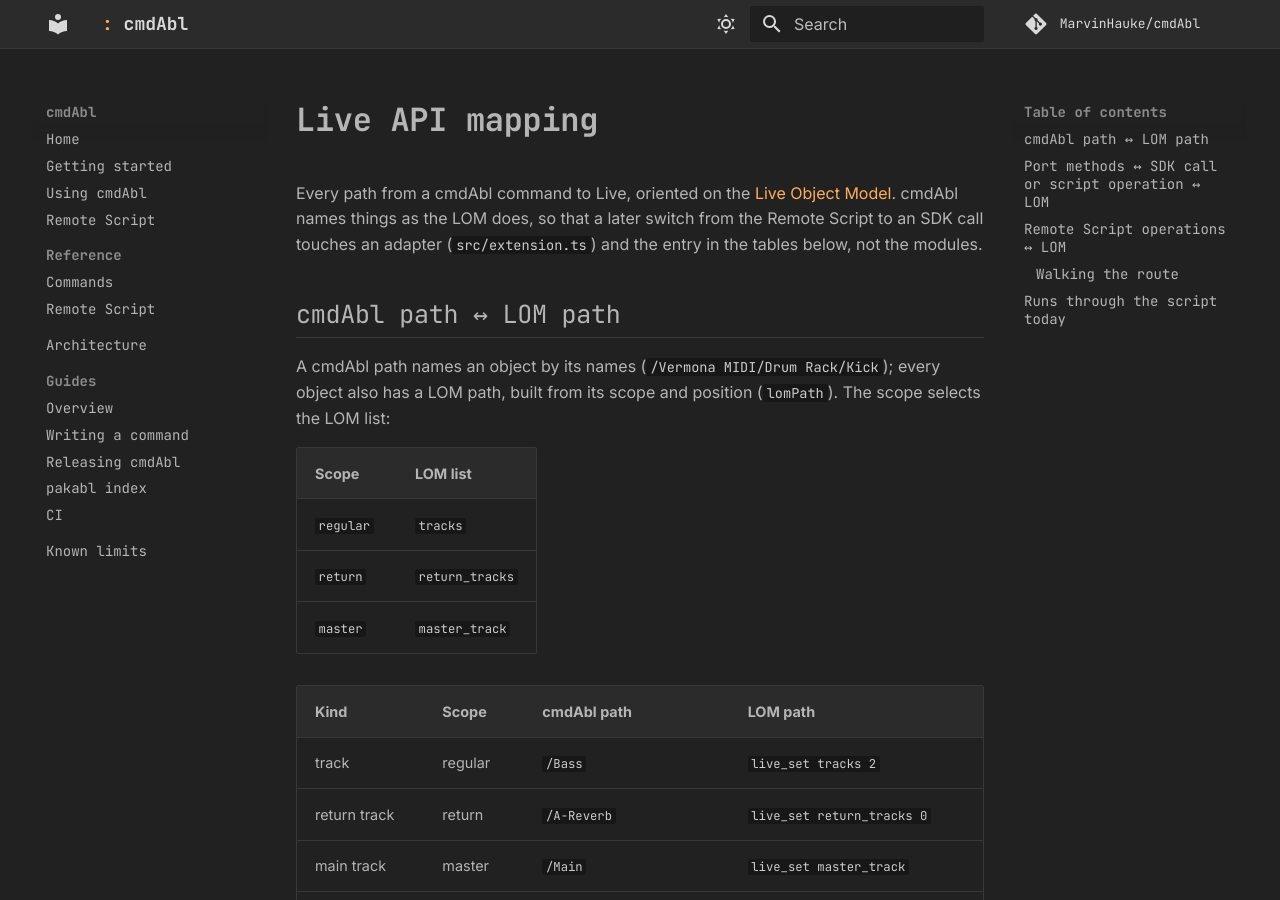
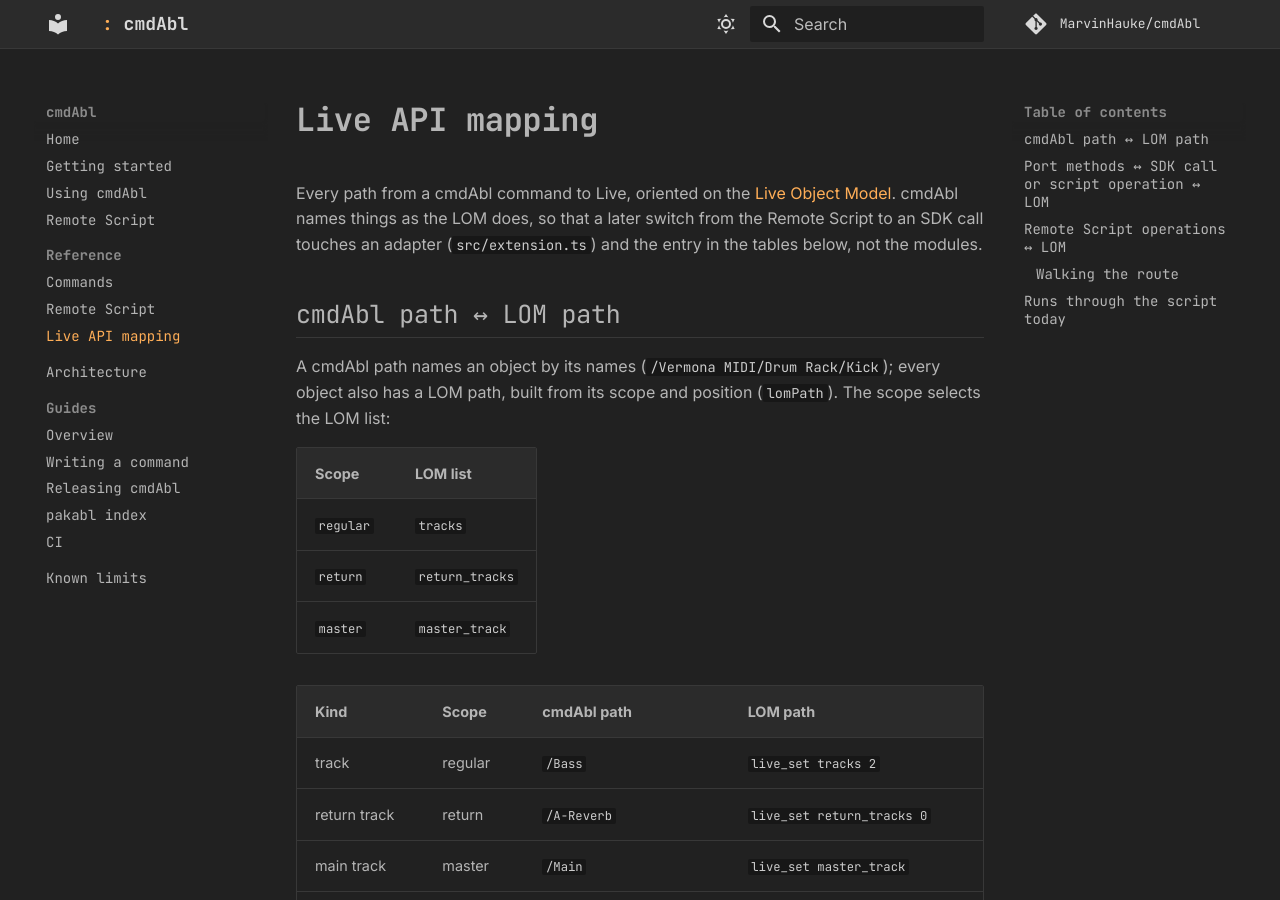
Before and after one commit to MarvinHauke/cmdAbl, an MkDocs documentation site: the page built from docs/reference/live-api.md, in a window 1280 px wide and 900 px high. Built offline with MkDocs 1.6.1 and Material for MkDocs 9.7.7, drawn with Linux system fonts in a browser that asks for light colours; comment, search, counter and statistics services are not loaded.

Commit message:
docs: nav entry for the Live API mapping reference
Co-Authored-By: Claude Haiku 5.5 <noreply@anthropic.com>

```diff
--- a/mkdocs.yml
+++ b/mkdocs.yml
@@ -46,6 +46,7 @@ nav:
   - Reference:
       - Commands: reference/commands.md
       - Remote Script: reference/remote-script.md
+      - Live API mapping: reference/live-api.md
   - Architecture: architecture.md
   - Guides:
       - Overview: guides/README.md
```
